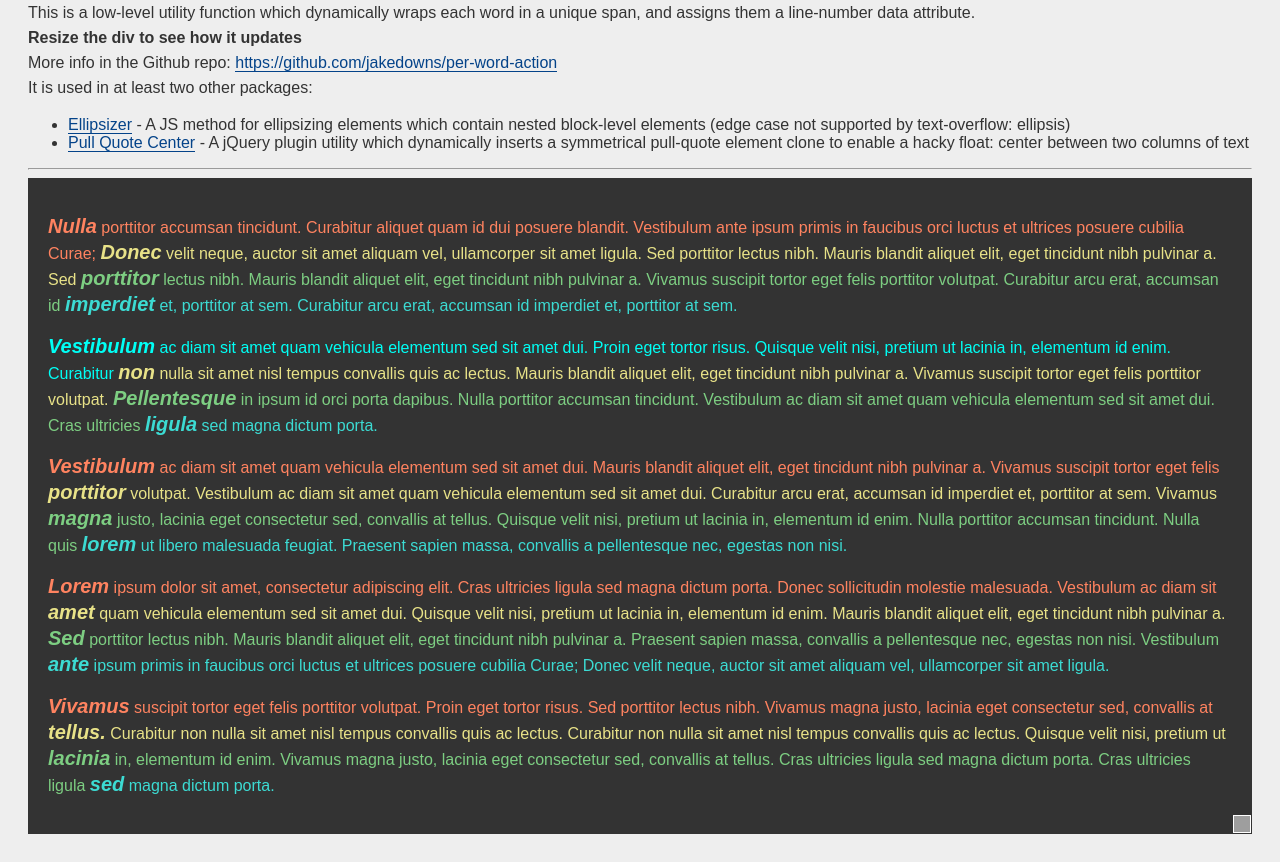
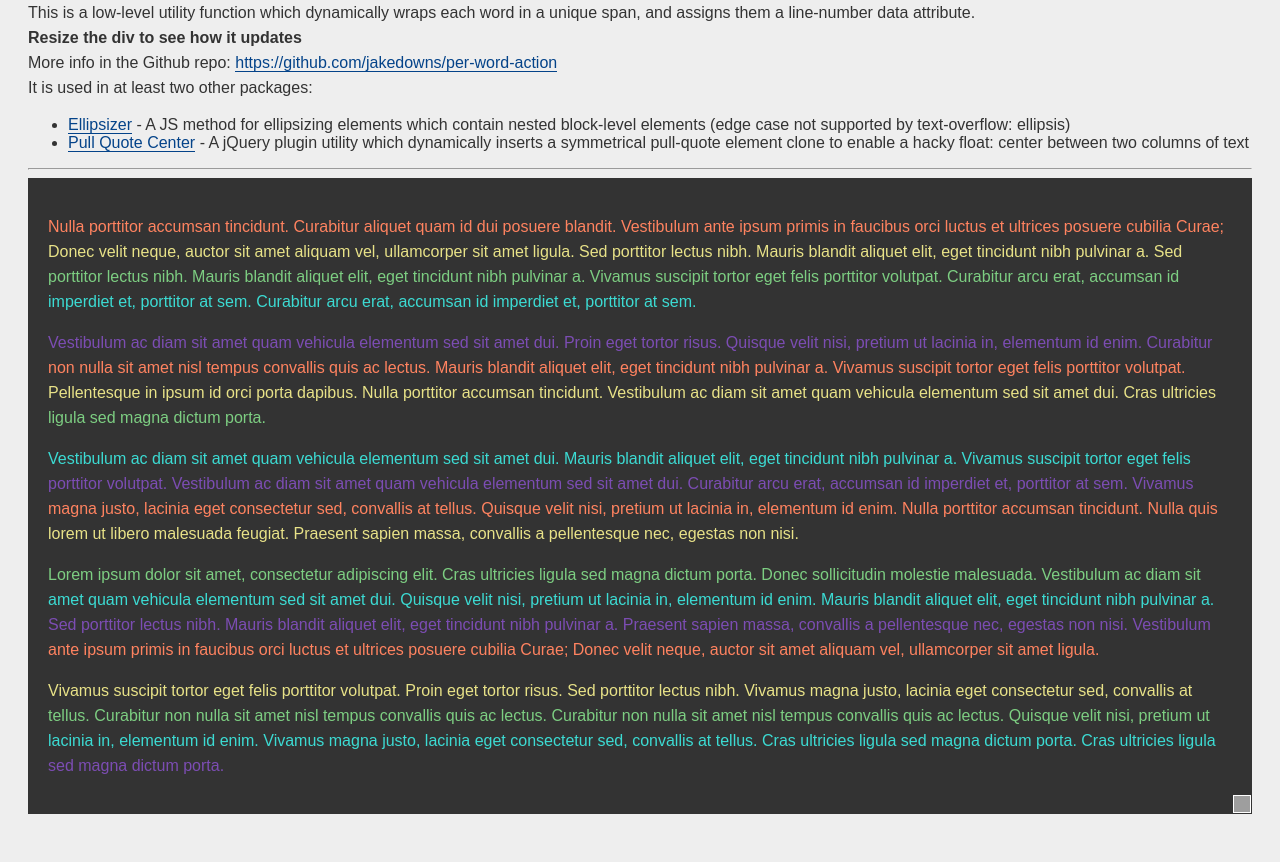
Before and after one commit to jakedowns/per-word-action, a website: page index.html in a window 1280 px wide. Shown: the part 86-948 px from the top of the page. Drawn offline with nearby package versions, Linux system fonts and the light colour scheme; grey boxes are pictures that could not be loaded.

Commit message:
demo tightening

```diff
--- a/index.html
+++ b/index.html
@@ -12,7 +12,7 @@
             'rgba(232, 226, 136, 1)',
             'rgba(125, 206, 130, 1)',
             'rgba(60, 219, 211, 1)',
-            'rgba(0, 255, 245, 1)',
+            'rgb(124, 77, 179)',
         ];
 
         // our PWA binding & per-word-action callback method
@@ -20,34 +20,35 @@
             var word_idx = 0;
 
             // reset font size to prevent line-check breakage
-            $('#content .pwa-word').css('font-size','');
+            $('#content .pwa-word').attr('style','');
 
             $('#content').perWordAction(function($word, line_number){
                 //console.log($word.text(), line_number);
                 var color_idx = (line_number - 1);
                 if(color_idx > colors.length - 1){
-                    color_idx = color_idx % (colors.length - 1);
+                    color_idx = color_idx % (colors.length);
                 }
                 //console.log(line_number, color_idx);
                 $word.css('color', colors[color_idx]);
             });
 
-            var prev_line_number = 0;
-            $('#content .pwa-word').each(function(){
-                var $word = $(this);
-                var line_number = parseInt($word.attr('pwa-line'));
-                // first word of every line
-                var firstWord = line_number !== prev_line_number;
-                var weight = firstWord ? 'bold' : 'normal';
-                var style = firstWord ? 'italic' : 'normal';
-                var size = firstWord ? 20 : '';
-                $word.css('font-weight', weight);
-                $word.css('font-style', style);
-                $word.css('font-size', size);
-                word_idx++;
-                prev_line_number = line_number;
-                $word = null;
-            });
+//            var max_line = parseInt($('#content .pwa-word').last().attr('pwa-line'));
+//            console.log('max_line', max_line);
+//            for(var i = 1; i<=max_line; i++){
+//                $('#content .pwa-word[pwa-line='+i+']').first().css({
+//                    'font-style': 'italic',
+////                    'text-decoration': 'underline',
+//                    'color': 'white'
+//                });
+//                var last_word = $('#content .pwa-word[pwa-line='+i+']').last();
+//                var color_was = last_word.css('color');
+//                last_word.css({
+//                    'font-style': 'italic',
+////                    'text-decoration': 'underline',
+//                    'color': '#000',
+//                    'background-color': color_was
+//                });
+//            }
         }
 
         // wait for DOM ready
```
